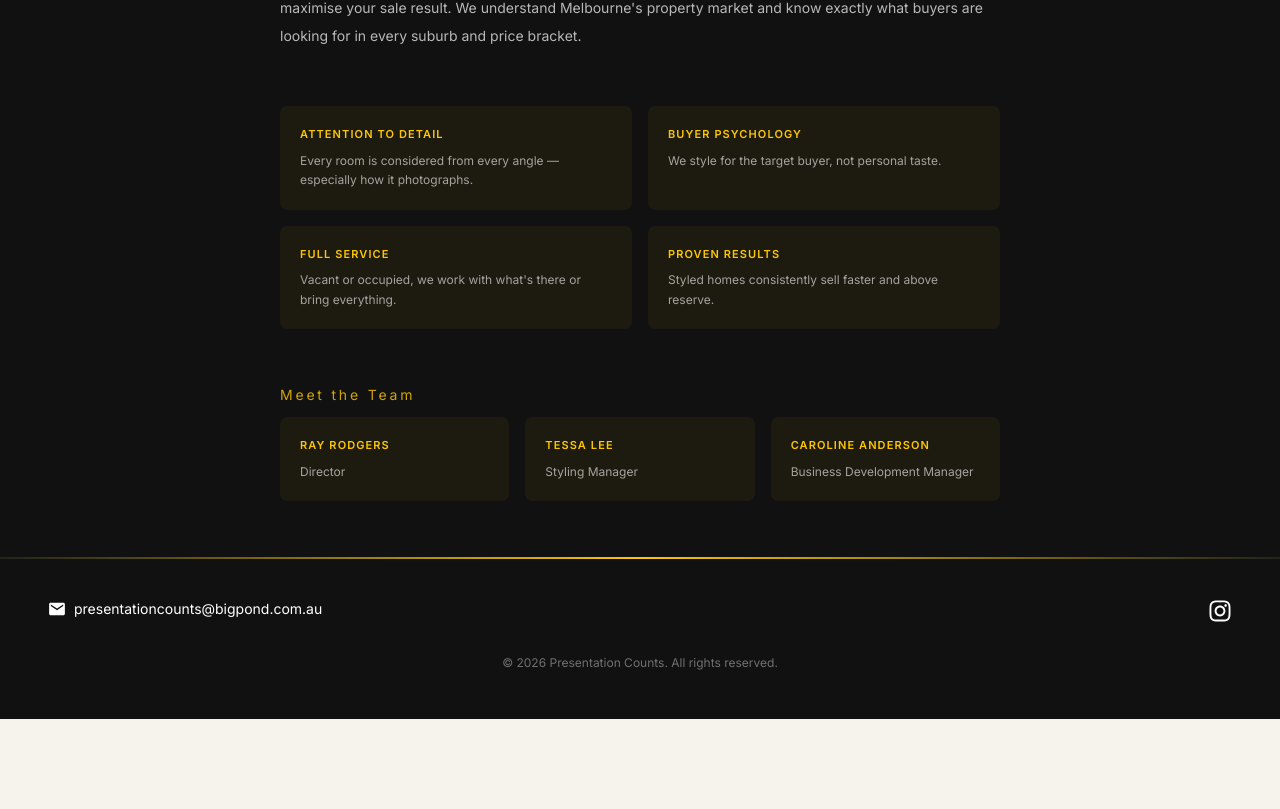
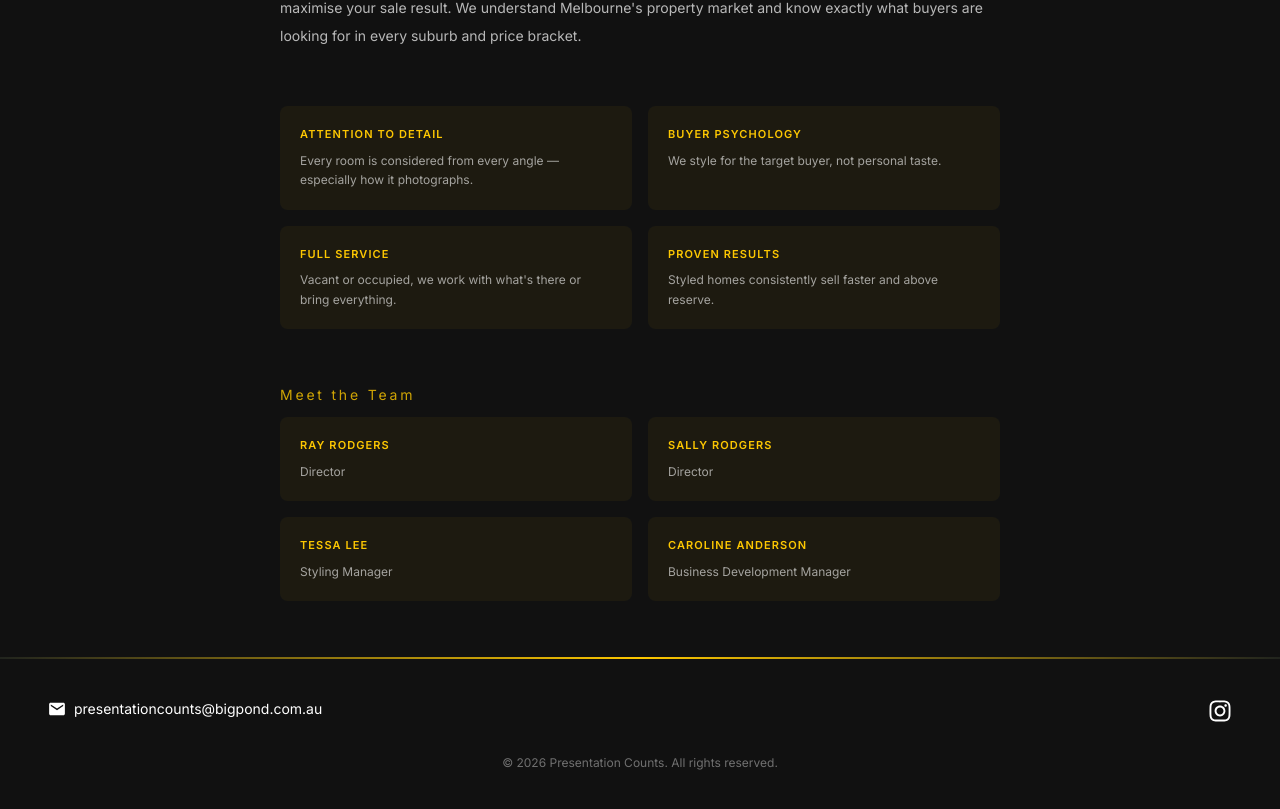
Before and after one commit to Dev-EthanR/presentation-counts-website, a Next.js app: page /about in a window 1280 px wide. Shown: the part 845-1654 px from the top of the page. Before the commit the page ends 1564 px from the top, so only its background shows below. Built offline with nearby package versions, Linux system fonts and the light colour scheme; a web font is replaced by a local one.

Commit message:
update team

```diff
--- a/app/about/components/Team.tsx
+++ b/app/about/components/Team.tsx
@@ -1,8 +1,7 @@
-import React from "react";
-
 const Team = () => {
   const team = [
     { name: "Ray Rodgers", role: "Director" },
+    { name: "Sally Rodgers", role: "Director" },
     { name: "Tessa Lee", role: "Styling Manager" },
     { name: "Caroline Anderson", role: "Business Development Manager" },
   ];
@@ -11,7 +10,7 @@
       <h2 className="text-yellow-400/80 text-sm tracking-[0.2em] mb-3">
         Meet the Team
       </h2>
-      <div className="grid grid-cols-3 gap-x-4">
+      <div className="grid grid-cols-2 gap-4">
         {team.map((member) => (
           <div className="bg-yellow-400/5 rounded-lg p-5" key={member.name}>
             <p className="text-[11px] tracking-widest uppercase font-semibold text-yellow-400 mb-2">
```
